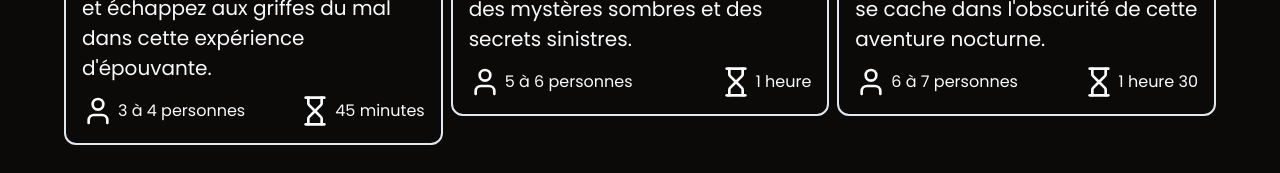
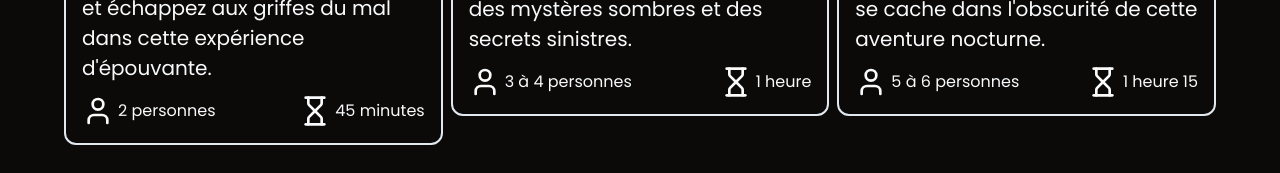
Before and after one commit to SebastienLaurentt/Escape-Game, a Next.js app: page /experiences in a window 1280 px wide. Shown: the part 888-1061 px from the top of the page. Built offline with nearby package versions, Linux system fonts and the light colour scheme.

Commit message:
update experienceCard in experience page

```diff
--- a/app/experiences/page.tsx
+++ b/app/experiences/page.tsx
@@ -1,6 +1,6 @@
 "use client";
 
-import ExperienceLongerCard from "@/components/shared/ExperienceCard";
+import ExperienceCard from "@/components/shared/ExperienceCard";
 import HoursChips from "@/components/shared/HoursChips";
 import PageTitle from "@/components/shared/PageTitle";
 import Section from "@/components/shared/Section";
@@ -48,13 +48,13 @@ const Experiences = () => {
         />
         <ul className="flex flex-col gap-y-8 md:px-20 lg:px-40 xl:flex-row xl:gap-x-2 xl:px-0 2xl:gap-x-4 2xl:px-12">
           <li>
-            <ExperienceLongerCard
+            <ExperienceCard
               src={HorrorImg}
               alt="Logo de l'expérience Horror"
               name="Horror"
               price="35€"
               description="Plongez dans les ténèbres, résolvez les énigmes terrifiantes et échappez aux griffes du mal dans cette expérience d'épouvante."
-              peopleNumber="3 à 4 personnes"
+              peopleNumber="2 personnes"
               duration="45 minutes"
               hover={true}
               isSelected={selectedCard === "Horror"}
@@ -62,13 +62,13 @@ const Experiences = () => {
             />
           </li>
           <li>
-            <ExperienceLongerCard
+            <ExperienceCard
               src={ThrillerImg}
               alt="Logo de l'expérience Thriller"
               name="Thriller"
               price="30€"
               description="Vivez une montée d'adrénaline palpitante alors que vous explorez des mystères sombres et des secrets sinistres."
-              peopleNumber="5 à 6 personnes"
+              peopleNumber="3 à 4 personnes"
               duration="1 heure"
               hover={true}
               isSelected={selectedCard === "Thriller"}
@@ -76,14 +76,14 @@ const Experiences = () => {
             />
           </li>
           <li>
-            <ExperienceLongerCard
+            <ExperienceCard
               src={NightImg}
               alt="Logo de l'expérience Night"
               name="Night"
               price="25€"
               description="Soyez prêt à affronter vos pires cauchemars et à découvrir ce qui se cache dans l'obscurité de cette aventure nocturne."
-              peopleNumber="6 à 7 personnes"
-              duration="1 heure 30"
+              peopleNumber="5 à 6 personnes"
+              duration="1 heure 15"
               hover={true}
               isSelected={selectedCard === "Night"}
               onClick={() => handleCardClick("Night")}
```
